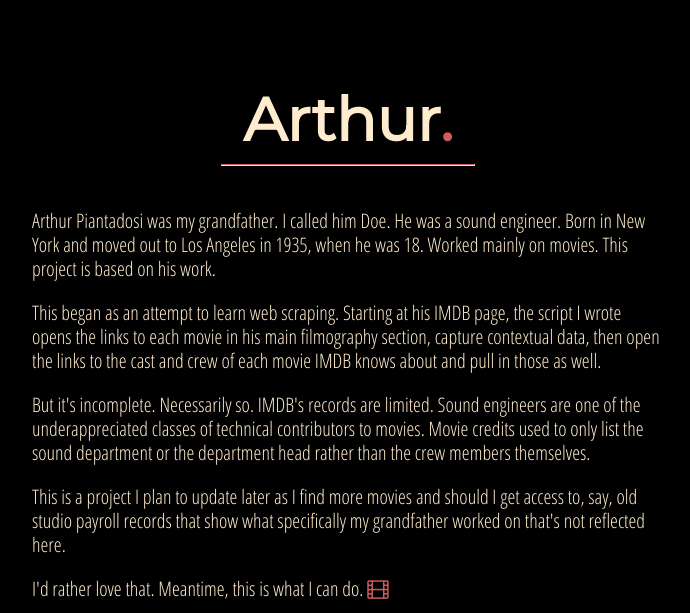
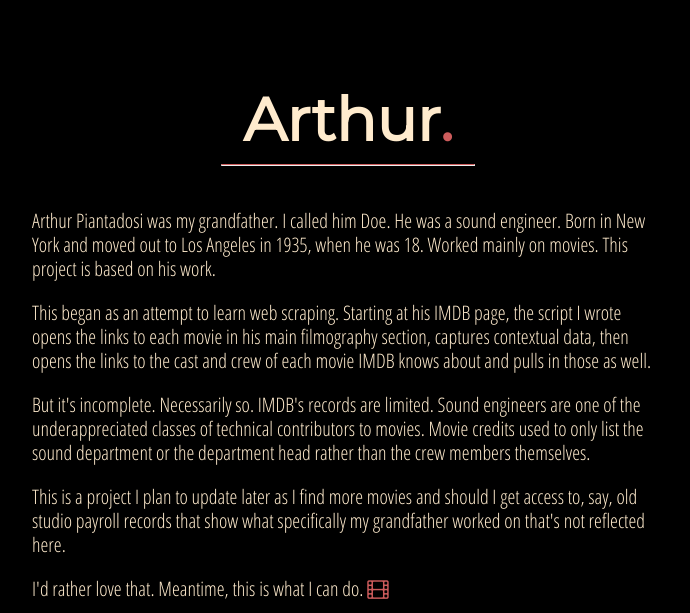
Before and after one commit to thejqs/doe, a Django app: template main/templates/arthur.html in a window 1280 px wide. Shown: the top 613 px of the page, without its empty margins (292-982 px from the left). Run offline with Django 3.2, Linux system fonts and the light colour scheme; the template is opened without the code that fills it, so the values that code supplies are empty; some libraries are stand-ins or nearby versions.

Commit message:
editing on doe-text to correct tense

```diff
--- a/main/templates/arthur.html
+++ b/main/templates/arthur.html
@@ -6,7 +6,7 @@
 
             <div class="doe-text">
                 <p>Arthur Piantadosi was my grandfather. I called him Doe. He was a sound engineer. Born in New York and moved out to Los Angeles in 1935, when he was 18. Worked mainly on movies. This project is based on his work.</p>
-                <p>This began as an attempt to learn web scraping. Starting at his IMDB page, the script I wrote opens the links to each movie in his main filmography section, capture contextual data, then open the links to the cast and crew of each movie IMDB knows about and pull in those as well.</p>
+                <p>This began as an attempt to learn web scraping. Starting at his IMDB page, the script I wrote opens the links to each movie in his main filmography section, captures contextual data, then opens the links to the cast and crew of each movie IMDB knows about and pulls in those as well.</p>
                 <p>But it's incomplete. Necessarily so. IMDB's records are limited. Sound engineers are one of the underappreciated classes of technical contributors to movies. Movie credits used to only list the sound department or the department head rather than the crew members themselves.</p>
                 <p>This is a project I plan to update later as I find more movies and should I get access to, say, old studio payroll records that show what specifically my grandfather worked on that's not reflected here.</p>
                 <p>I'd rather love that. Meantime, this is what I can do.
```
